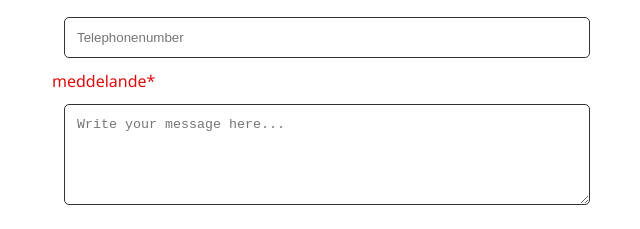
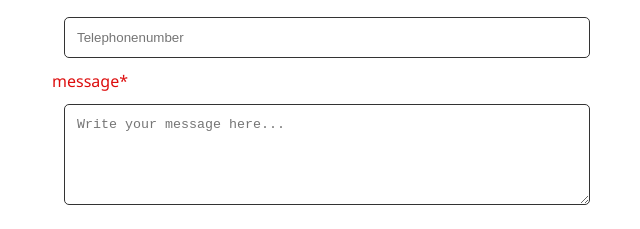
Before and after one commit to MungangaThelly/advanced-website, a website: page html/contact.html in a window 1280 px wide. Shown: the part 377-606 px from the top of the page, 338-978 px from the left. Drawn offline with Linux system fonts and the light colour scheme.

Commit message:
update English

```diff
--- a/html/contact.html
+++ b/html/contact.html
@@ -43,7 +43,7 @@
 
                 <label for="telephonenumber"></label>
                 <input type="telephonenumber" id="telephonenumber" name="telephonenumber" placeholder="Telephonenumber" required>
-                <label for="message">meddelande<span class="required">*</span></label>
+                <label for="message">message<span class="required">*</span></label>
                 <textarea name="message" id="message" rows="5" placeholder="Write your message here..."></textarea>
 
                 <div class="form-row">
```
